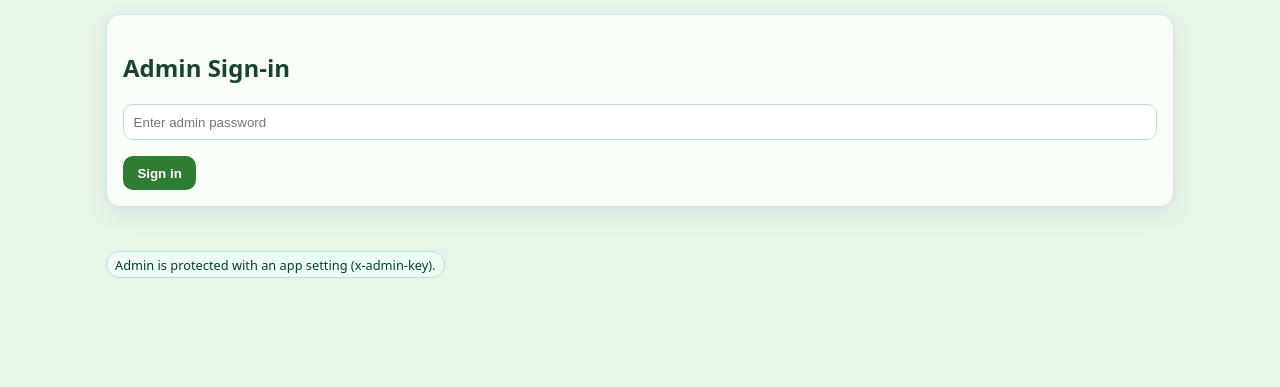
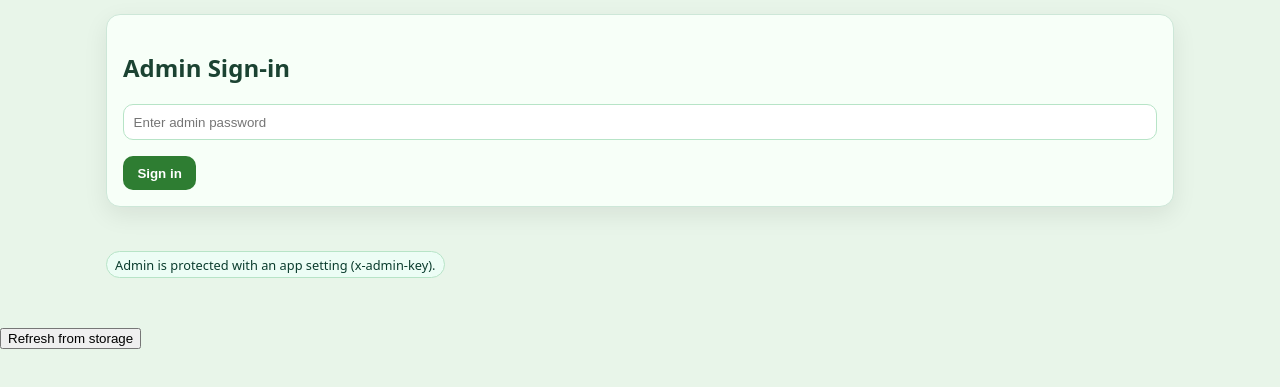
Before and after one commit to AustrEngCode/seats, a plain HTML site: page admin.html in a window 1280 px wide. Shown: the part 89-476 px from the top of the page. Drawn offline with Linux system fonts and the light colour scheme.

Commit message:
Update admin.html

```diff
--- a/admin.html
+++ b/admin.html
@@ -161,6 +161,9 @@
   //   await loadRosterIntoTextarea();
 </script>
 
+<button id="refresh-roster" type="button" onclick="loadRosterIntoTextarea()">
+  Refresh from storage
+</button>
 
 </body>
 </html>
```
